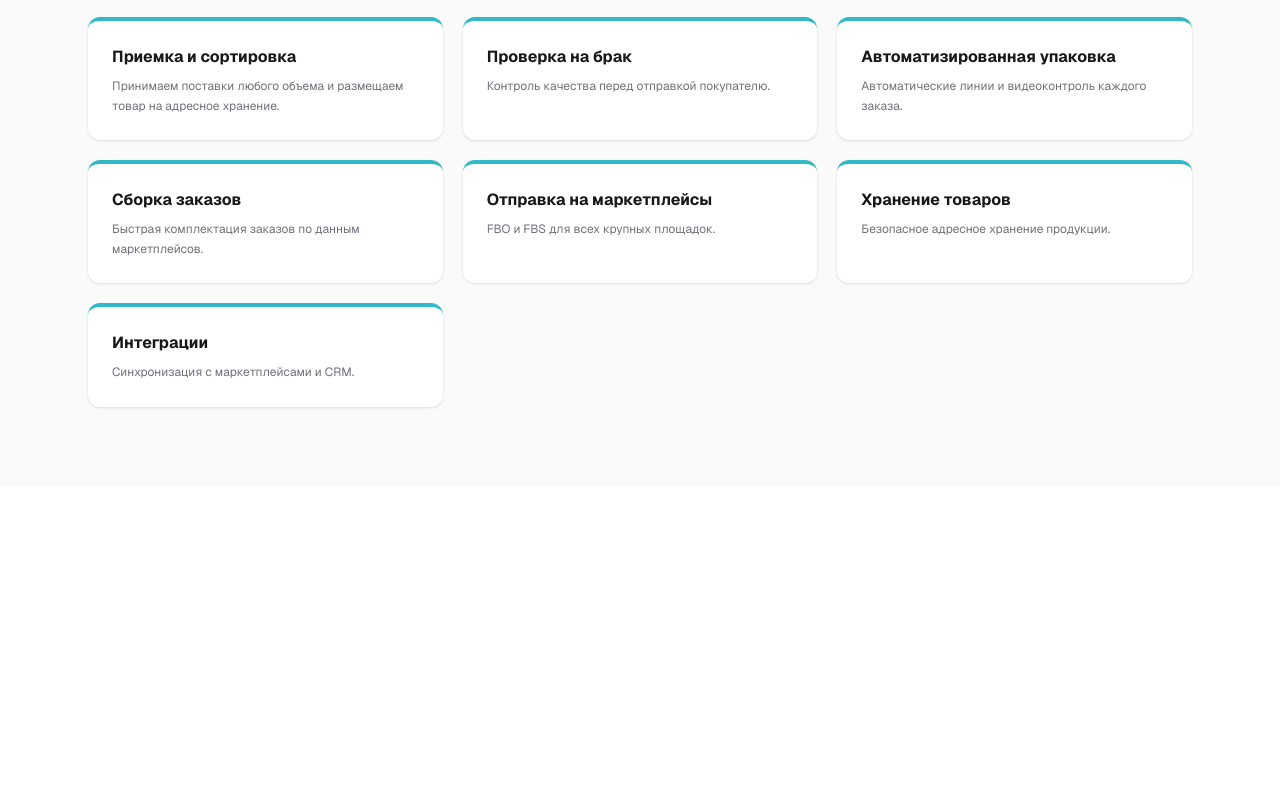
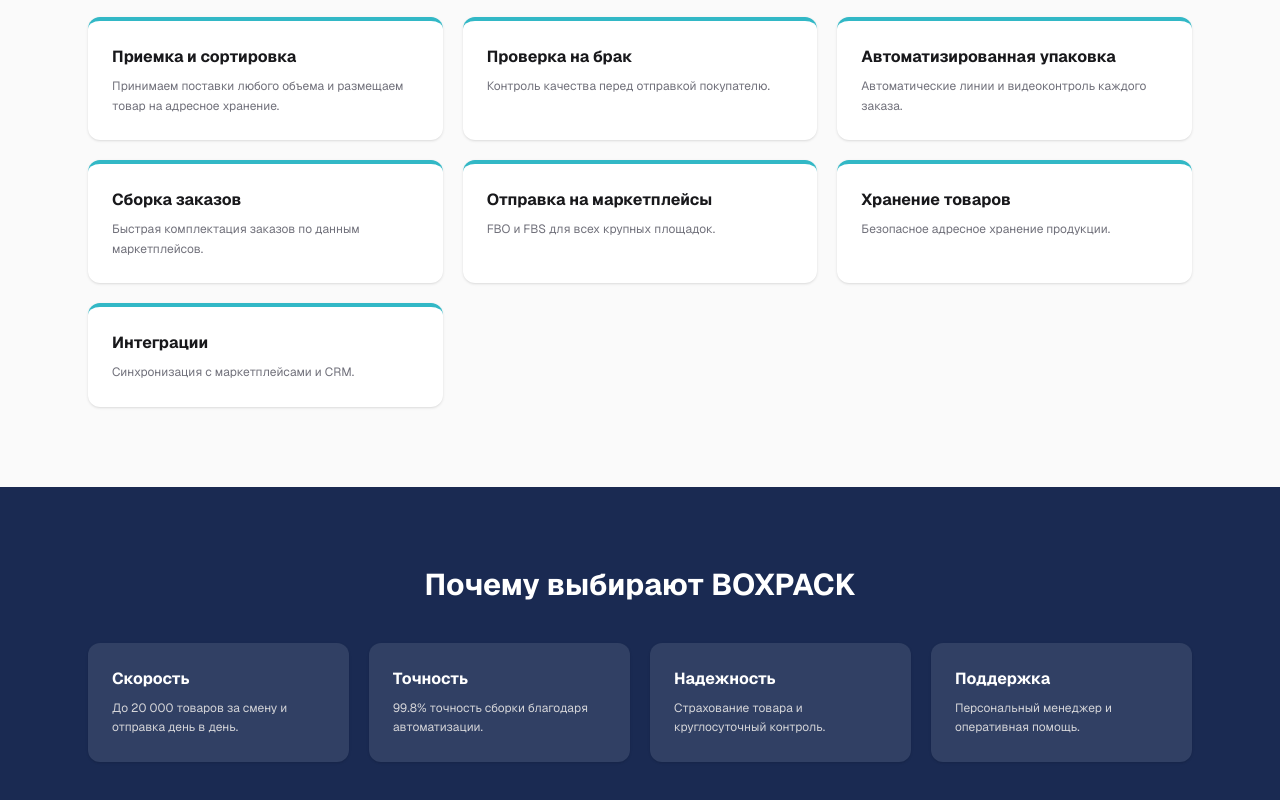
Before and after one commit to little1geek/portfolio-site, a Next.js app: page / in a window 1280 px wide. Shown: the part 1428-2228 px from the top of the page. Before the commit the page ends 1915 px from the top, so only its background shows below. Built offline with nearby package versions, Linux system fonts and the light colour scheme.

Commit message:
Добавить секцию Почему выбирают BOXPACK

```diff
--- a/src/app/page.tsx
+++ b/src/app/page.tsx
@@ -226,6 +226,47 @@
           </div>
         </div>
       </section>
+
+      {/* Блок «Почему выбирают BOXPACK» */}
+      <section className="bg-[#1a2a52] py-16 sm:py-20 text-white">
+        <div className="mx-auto max-w-6xl px-4 sm:px-6">
+          <div className="text-center">
+            <h2 className="text-2xl font-bold sm:text-3xl">
+              Почему выбирают BOXPACK
+            </h2>
+          </div>
+
+          <div className="mt-10 grid grid-cols-1 gap-5 sm:grid-cols-2 lg:grid-cols-4">
+            <div className="rounded-xl bg-[#314064] p-6 text-left shadow-sm">
+              <h3 className="text-base font-bold">Скорость</h3>
+              <p className="mt-2 text-xs leading-relaxed text-zinc-300">
+                До 20 000 товаров за смену и отправка день в день.
+              </p>
+            </div>
+
+            <div className="rounded-xl bg-[#314064] p-6 text-left shadow-sm">
+              <h3 className="text-base font-bold">Точность</h3>
+              <p className="mt-2 text-xs leading-relaxed text-zinc-300">
+                99.8% точность сборки благодаря автоматизации.
+              </p>
+            </div>
+
+            <div className="rounded-xl bg-[#314064] p-6 text-left shadow-sm">
+              <h3 className="text-base font-bold">Надежность</h3>
+              <p className="mt-2 text-xs leading-relaxed text-zinc-300">
+                Страхование товара и круглосуточный контроль.
+              </p>
+            </div>
+
+            <div className="rounded-xl bg-[#314064] p-6 text-left shadow-sm">
+              <h3 className="text-base font-bold">Поддержка</h3>
+              <p className="mt-2 text-xs leading-relaxed text-zinc-300">
+                Персональный менеджер и оперативная помощь.
+              </p>
+            </div>
+          </div>
+        </div>
+      </section>
     </div>
   );
 }
```
